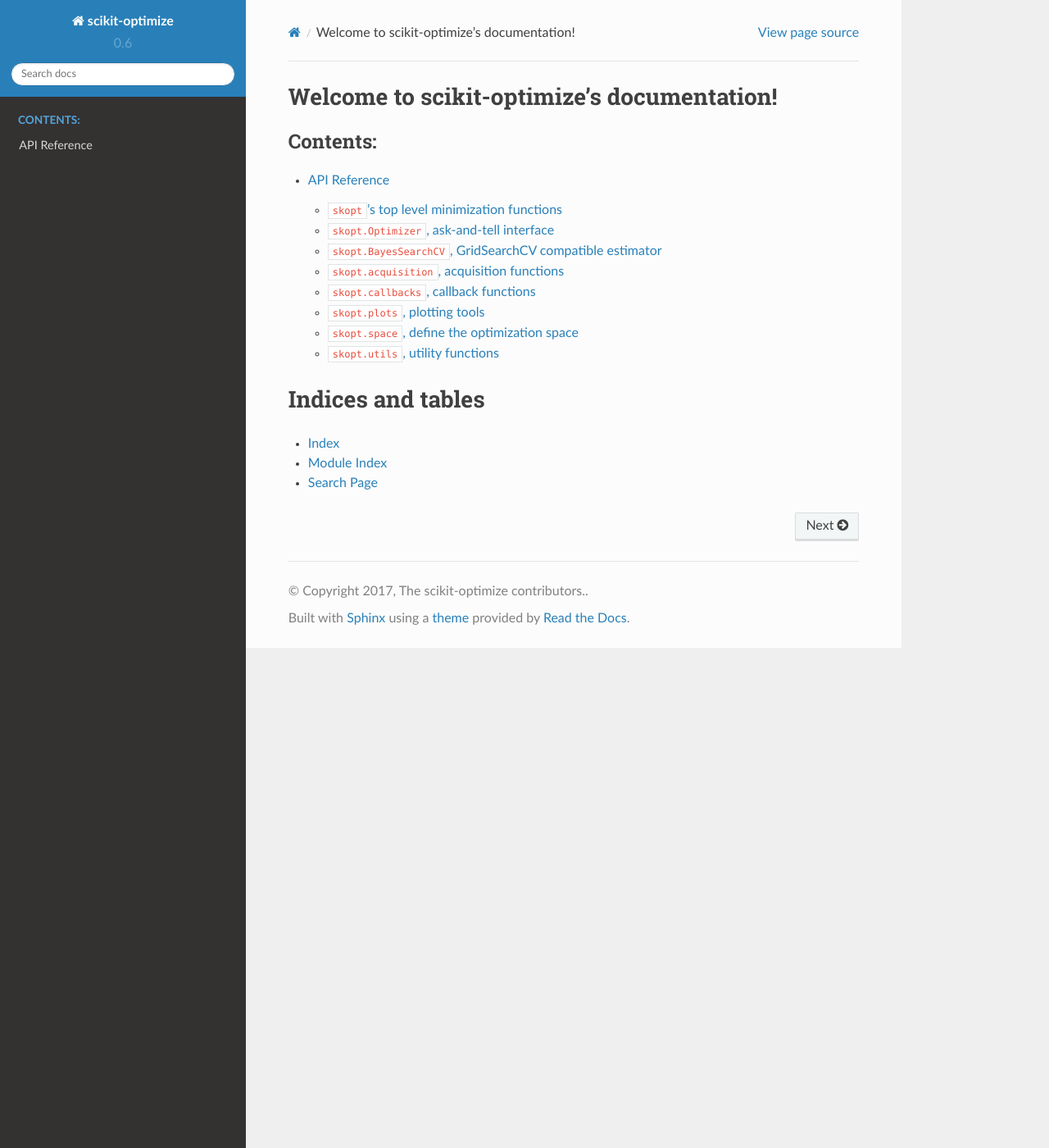
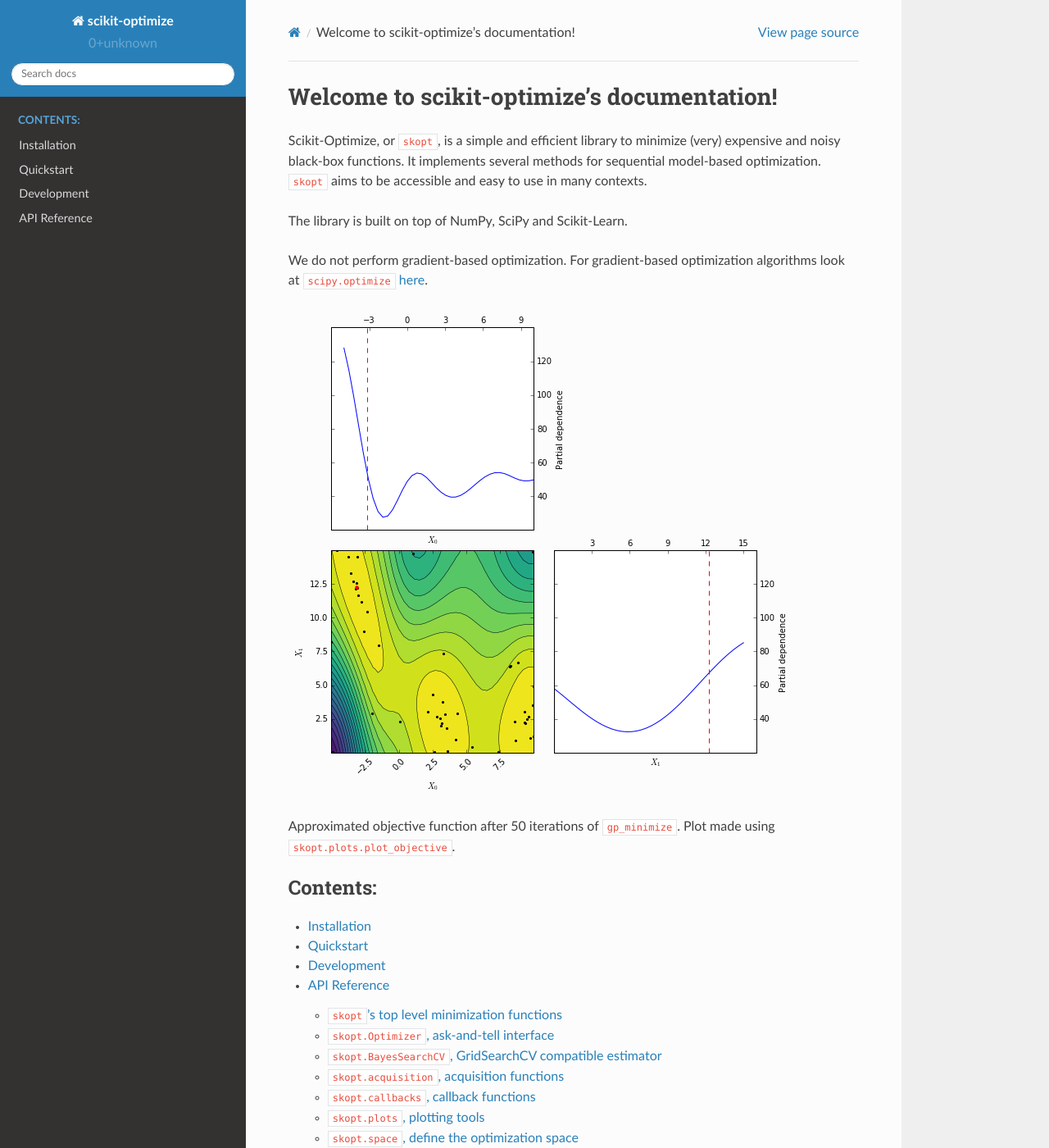
Before and after one commit to scikit-optimize/scikit-optimize, a Sphinx documentation site: the page built from docs/source/index.rst, in a window 1280 px wide and 1400 px high. Shown: the whole window at 82% size. Built offline with Sphinx 7.4.7 and the Read the Docs theme 2.0.0, drawn with Linux system fonts in a browser that asks for light colours.

```diff
--- a/docs/source/conf.py
+++ b/docs/source/conf.py
@@ -19,9 +19,9 @@
 import os
 # import pkg_resources
 # import sys
-# import skopt
+import skopt
 
-__version__ = "0.6" #  skopt.__version__
+__version__ = skopt.__version__
 #  __version__ = pkg_resources.get_distribution('skopt').version
 on_rtd = os.environ.get('READTHEDOCS', None) == 'True'
 
--- a/docs/source/index.rst
+++ b/docs/source/index.rst
@@ -1,11 +1,32 @@
+===========================================
 Welcome to scikit-optimize's documentation!
-==================================
+===========================================
+
+Scikit-Optimize, or ``skopt``, is a simple and efficient library to
+minimize (very) expensive and noisy black-box functions. It implements
+several methods for sequential model-based optimization. ``skopt`` aims
+to be accessible and easy to use in many contexts.
+
+The library is built on top of NumPy, SciPy and Scikit-Learn.
+
+We do not perform gradient-based optimization. For gradient-based
+optimization algorithms look at
+``scipy.optimize``
+`here <http://docs.scipy.org/doc/scipy/reference/optimize.html>`_.
+
+.. figure:: https://rawgit.com/scikit-optimize/scikit-optimize/master/media/bo-objective.png
+   :alt: Approximated objective
+
+Approximated objective function after 50 iterations of ``gp_minimize``.
+Plot made using ``skopt.plots.plot_objective``.
 
 .. toctree::
    :maxdepth: 2
    :caption: Contents:
 
    installation
+   quickstart
+   development
    reference/index
 
 Indices and tables
```
Also changed, not shown: docs/source/development.rst (added, +14 -0 lines), docs/source/installation.rst (+22 -0 lines), docs/source/quickstart.rst (added, +36 -0 lines), docs/source/reference/utils.rst (+9 -9 lines).
